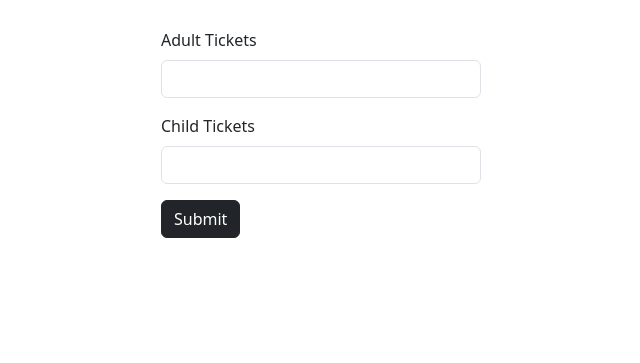
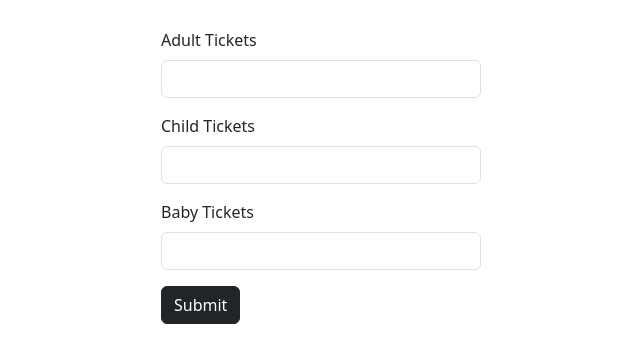
Before and after one commit to Vasilian05/Zoo-bookings, a PHP site: page /tickets.php in a window 1280 px wide. Shown: the part 172-535 px from the top of the page, without its empty margins (319-959 px from the left). Run offline with PHP 8.4, Linux system fonts and the light colour scheme.

Commit message:
update on tickets
update on tickets and db

```diff
--- a/tickets.php
+++ b/tickets.php
@@ -15,6 +15,10 @@
     <label class="form-label">Child Tickets</label>
     <input name="child_ticket" type="number" class="form-control">
   </div>
+  <div class="mb-3">
+    <label class="form-label">Baby Tickets</label>
+    <input name="child_ticket" type="number" class="form-control">
+  </div>
   <button name="submit"type="submit" class="btn btn-dark">Submit</button>
 </form>
 
```
